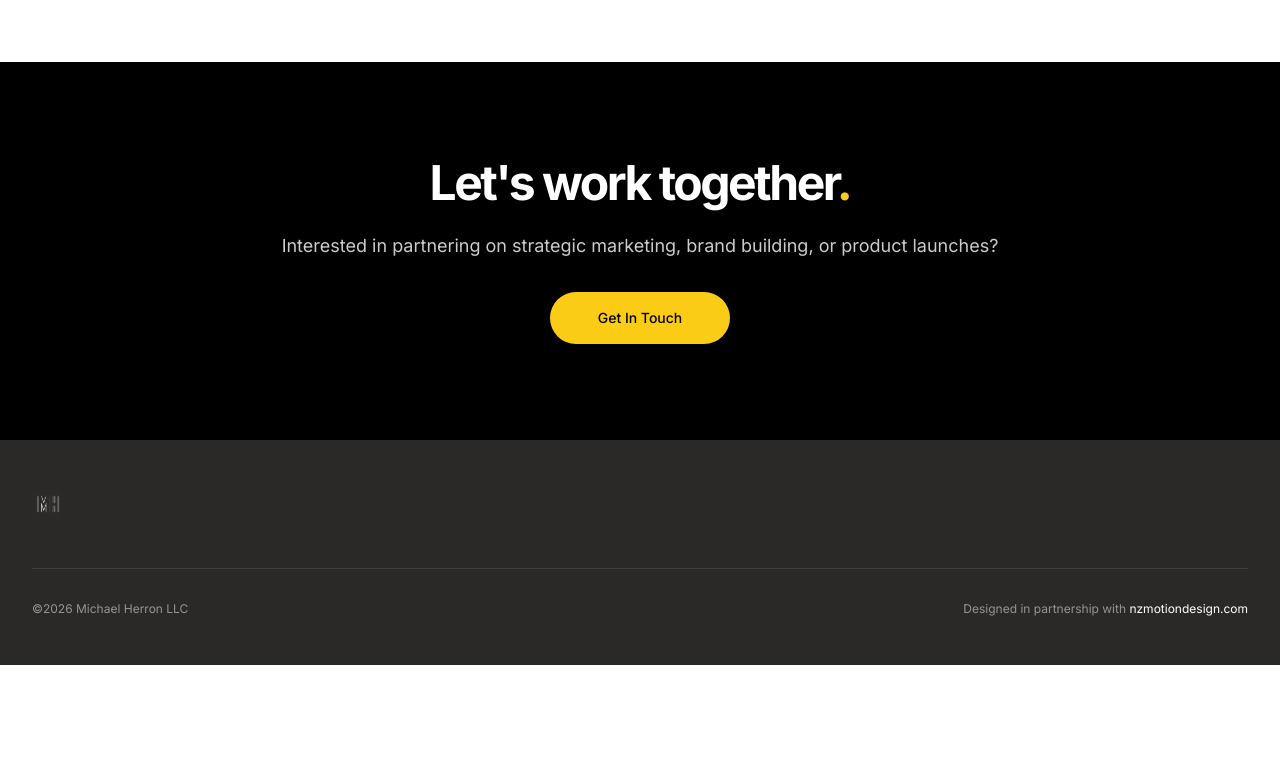
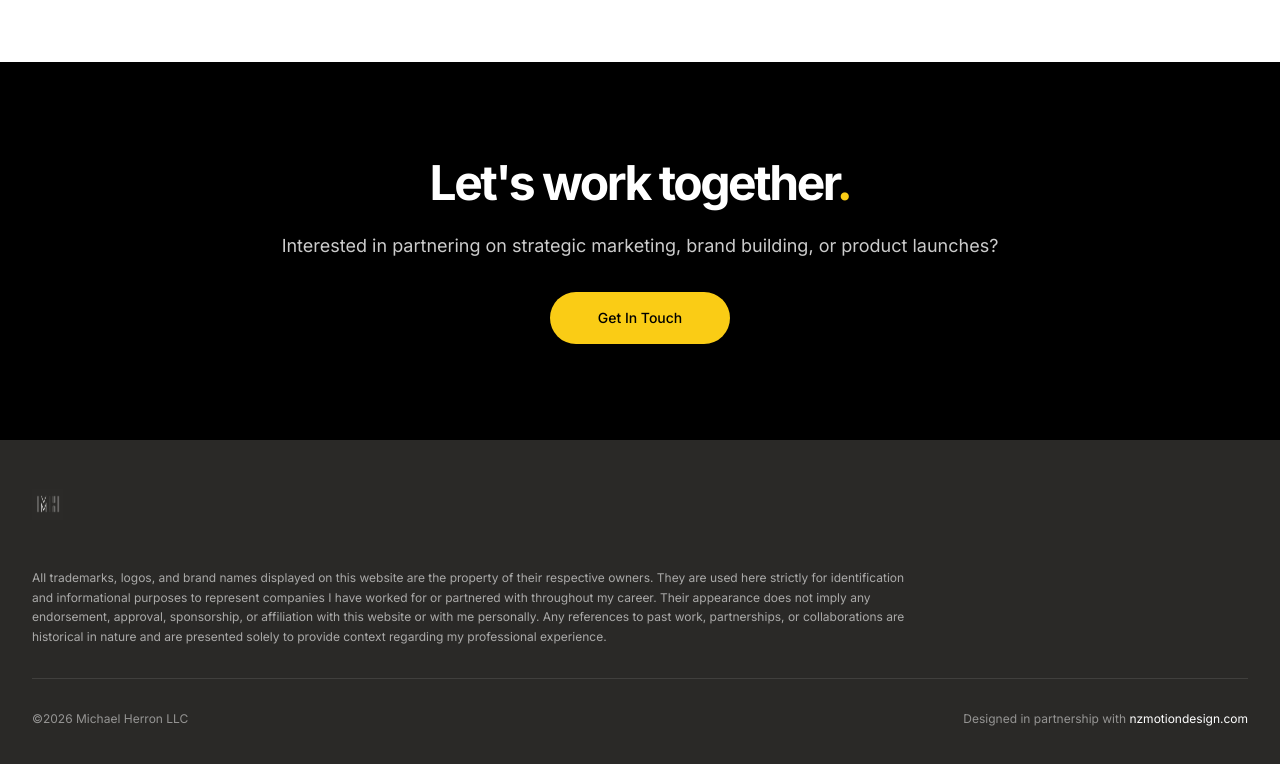
Before and after one commit to mrh1976/mherron, a Next.js app: page /work/newkadena in a window 1280 px wide. Shown: the part 4519-5283 px from the top of the page. Before the commit the page ends 5184 px from the top, so only its background shows below. Built offline with nearby package versions, Linux system fonts and the light colour scheme.

Commit message:
Update page.tsx

```diff
--- a/app/work/newkadena/page.tsx
+++ b/app/work/newkadena/page.tsx
@@ -197,6 +197,11 @@ export default function NewKadenaPage() {
     <div className="flex justify-between items-start mb-12">
       <Image src="/MH-logo.png" alt="MH" width={32} height={32} />
     </div>
+
+    <p className="text-xs text-white/60 leading-relaxed mb-8 max-w-4xl">
+      All trademarks, logos, and brand names displayed on this website are the property of their respective owners. They are used here strictly for identification and informational purposes to represent companies I have worked for or partnered with throughout my career. Their appearance does not imply any endorsement, approval, sponsorship, or affiliation with this website or with me personally. Any references to past work, partnerships, or collaborations are historical in nature and are presented solely to provide context regarding my professional experience.
+    </p>
+
     <div className="flex flex-col sm:flex-row justify-between items-start sm:items-center gap-4 pt-8 border-t border-white/10">
       <p className="text-xs text-white/50">
         ©{new Date().getFullYear()} Michael Herron LLC
```
Lines whose indentation alone changed are shown as unchanged.
